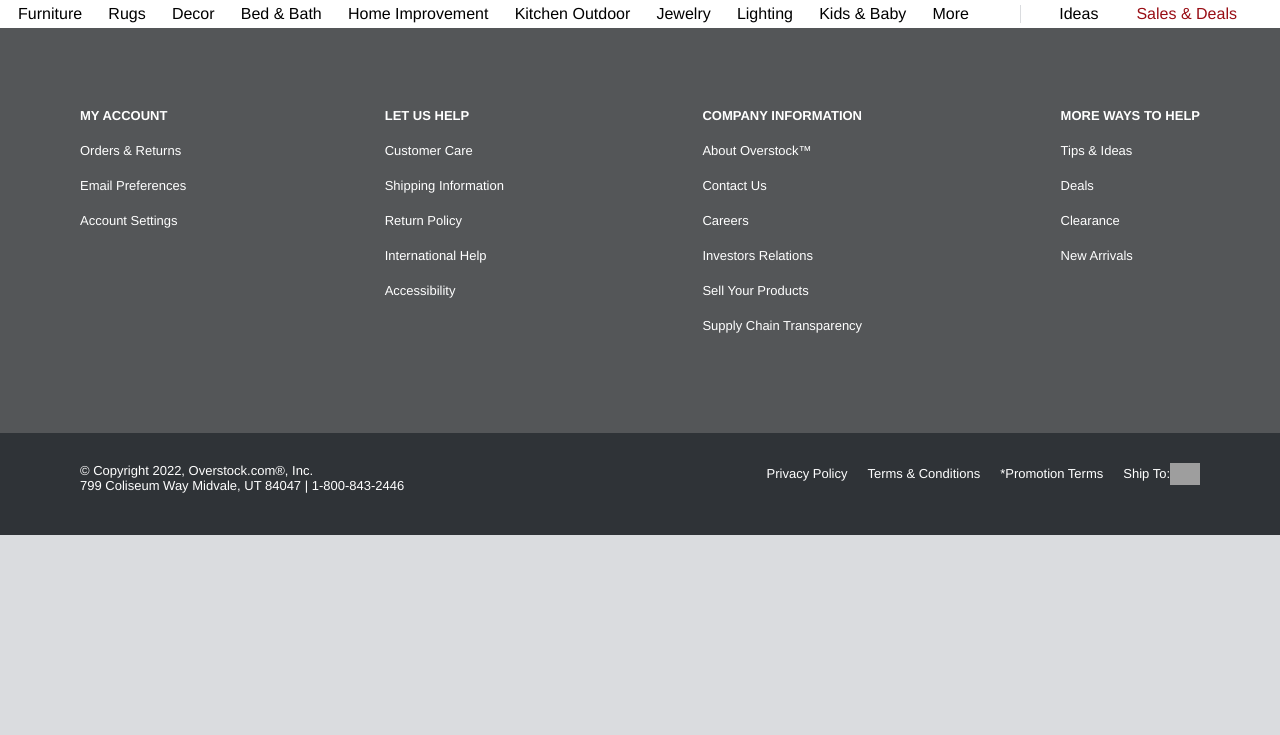
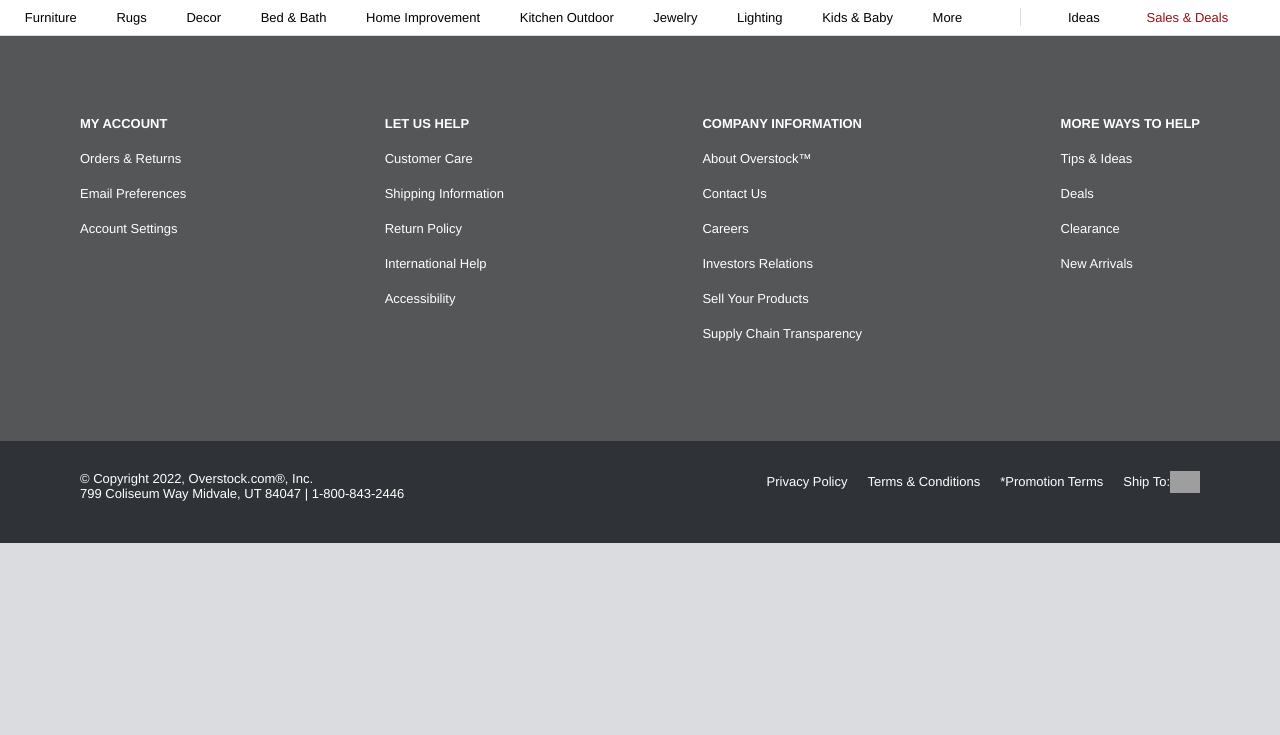
Before and after one commit to aakarshkumarsaksham/OverStock, a plain HTML site: page index.html in a window 1280 px wide. Shown: the part 65-800 px from the top of the page. Drawn offline with Linux system fonts and the light colour scheme; grey boxes are pictures that could not be loaded.

Commit message:
fixed few things in navbar

```diff
--- a/style/common.css
+++ b/style/common.css
@@ -77,7 +77,7 @@ nav{
     display: flex;
     box-sizing: border-box;
     align-items: center;
-
+    margin-bottom: 1px;
 }
 
 nav > ul:nth-child(1) {
@@ -98,7 +98,8 @@ nav > ul:nth-child(3){
 }
 
 nav > ul > li{
-    padding: 5px 0;
+    font-size: 13px;
+    padding: 10px 0;
     box-sizing: border-box;
     list-style: none;
     cursor: pointer;
```
